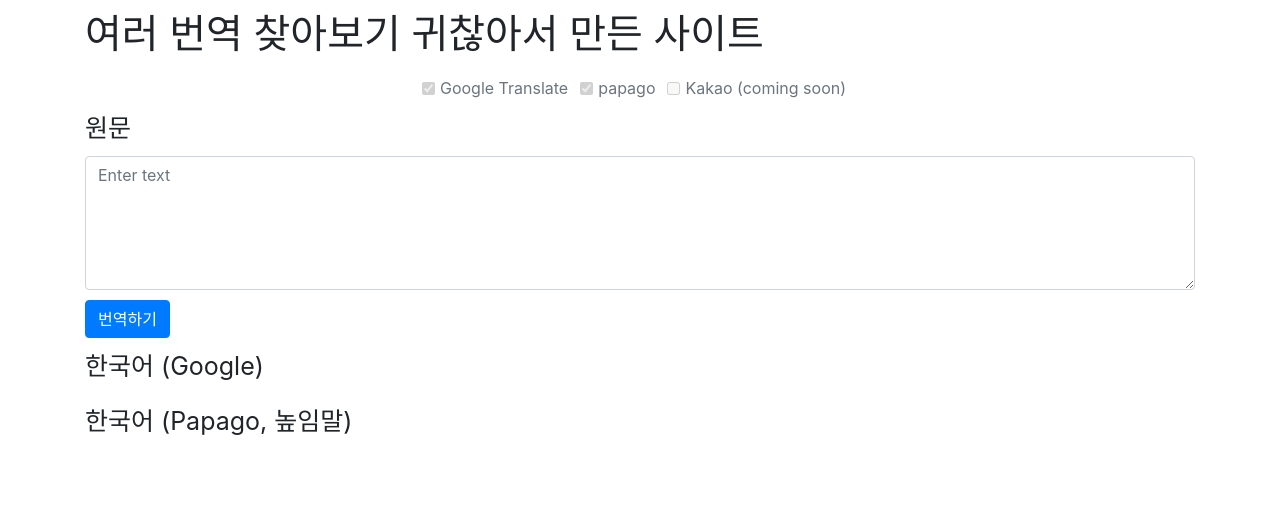
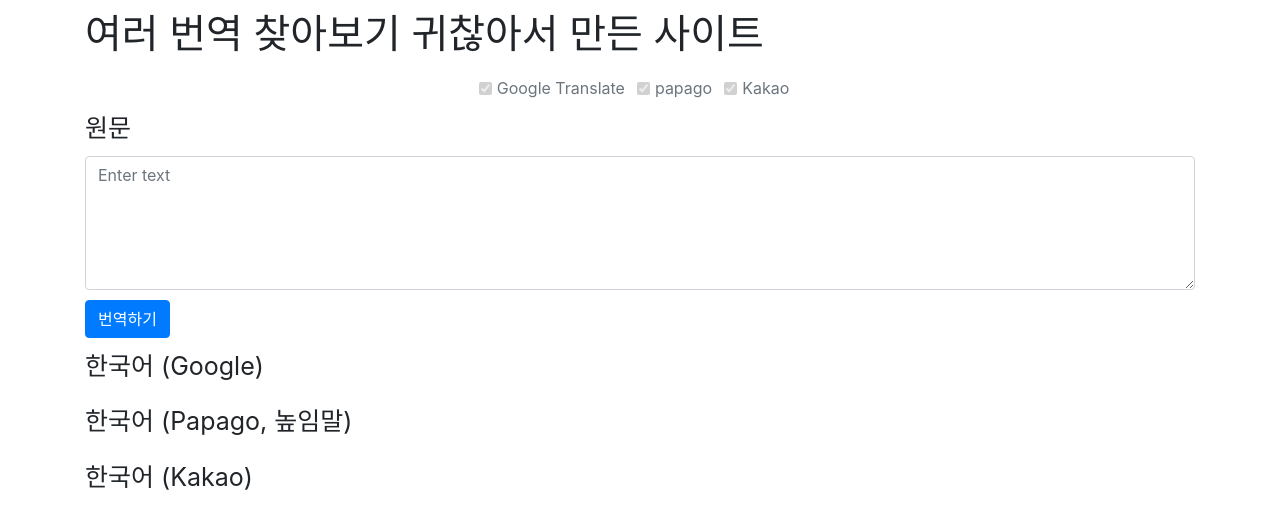
Before and after one commit to ohahohah/all-for-translatation, a Flask app: page / in a window 1280 px wide. Shown: the top 529 px of the page. Run offline with Flask 2, Linux system fonts and the light colour scheme; parts of the project's set-up code (start-up, migrations or seed data) failed here and were passed over; some libraries are stand-ins or nearby versions.

Commit message:
Add kakao 번역

```diff
--- a/app.py
+++ b/app.py
@@ -20,8 +20,9 @@ def translate():
     src_txt = request.form['src_txt']
     dest_google = translate_google(src_txt)
     dest_papago = translate_papago(src_txt)
+    dest_kakao = translate_kakao(src_txt)
 
-    return jsonify({'google': dest_google, 'papago': dest_papago})
+    return jsonify({'google': dest_google, 'papago': dest_papago, 'kakao': dest_kakao})
 
 
 def translate_google(src_txt):
@@ -57,6 +58,32 @@ def translate_papago(src_txt):
     return result
 
 
+def translate_kakao(src_txt):
+    app_key = config['KAKAO']['APP_KEY_REST']
+    auth = 'KakaoAK' + ' ' + app_key
+
+    txt = urllib.parse.quote(src_txt)
+    src_lang = convert_langcode_papago2kakao(detect_lang_papago(txt))
+
+    data = "src_lang=" + src_lang + "&target_lang=kr&query=" + txt
+    url = "https://kapi.kakao.com/v1/translation/translate"
+    request_server = urllib.request.Request(url)
+    request_server.add_header("Authorization", auth)
+    response = urllib.request.urlopen(request_server, data=data.encode("utf-8"))
+
+    rescode = response.getcode()
+    if rescode == 200:
+        # json_res = json.loads(response.read().decode('utf-8'))
+        json_res = json.loads(response.read())
+        result = json_res['translated_text']
+
+    else:
+        pass
+        # print("Error Code:" + rescode)
+
+    return result
+
+
 def detect_lang_papago(txt):
     client_id = config['PAPAGO']['CLIENT_ID']
     client_secret = config['PAPAGO']['CLIENT_SECRET']
@@ -79,5 +106,14 @@ def detect_lang_papago(txt):
     return detected_lang
 
 
+def convert_langcode_papago2kakao(papago_code):
+    if papago_code == 'ko':
+        return 'kr'
+    elif papago_code == 'zh-CN' or 'zh-TW':
+        return 'cn'
+    elif papago_code == 'ja':
+        return 'jp'
+
+
 if __name__ == '__main__':
     app.run()
--- a/static/js/main.js
+++ b/static/js/main.js
@@ -8,6 +8,7 @@ function autotranslate() {
         success: function (response) {
             $('#dest-txt-google').text(response['google'])
             $('#dest-txt-papago').text(response['papago'])
+            $('#dest-txt-kakao').text(response['kakao'])
         }
     })
 }
--- a/templates/index.html
+++ b/templates/index.html
@@ -29,8 +29,8 @@
                 <label class="form-check-label" for="papago-chk">papago</label>
             </div>
             <div class="form-check form-check-inline">
-                <input class="form-check-input" type="checkbox" id="kakao-chk" value="kakao" disabled>
-                <label class="form-check-label" for="kakao-chk">Kakao (coming soon)</label>
+                <input class="form-check-input" type="checkbox" id="kakao-chk" value="kakao" checked disabled>
+                <label class="form-check-label" for="kakao-chk">Kakao</label>
             </div>
         </div>
 
@@ -58,6 +58,13 @@
                 </div>
             </div>
         </div>
+        <div class="row justify-content-start row-padding">
+            <div>
+                <label class="large-txt" for="dest-txt-kakao">한국어 (Kakao)</label>
+                <div id="dest-txt-kakao">
+                </div>
+            </div>
+        </div>
     </div>
 </div>
 
```
Also changed, not shown: README.md.
